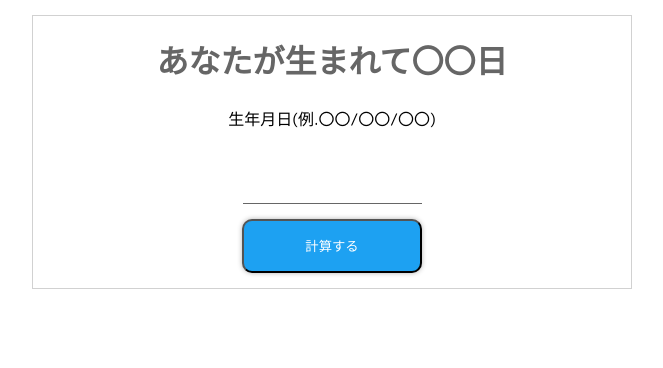
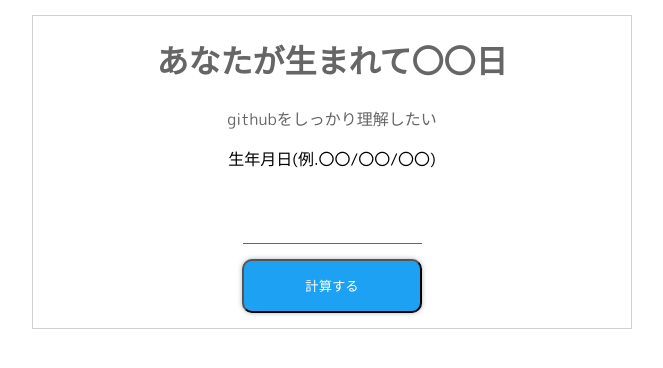
Before and after one commit to umimaru2423/pbl_share, a Flask app: page /calc in a window 1280 px wide. Shown: the top 368 px of the page, without its empty margins (308-971 px from the left). Run offline with Flask 2, Linux system fonts and the light colour scheme.

Commit message:
ファイル修正

```diff
--- a/templates/form.html
+++ b/templates/form.html
@@ -9,6 +9,7 @@
     <div class="content">
         <header>
             <h1>あなたが生まれて〇〇日</h1>
+            <p>githubをしっかり理解したい</p>
         </header>
         <form action="/calc" method="POST">
             <div class="control">
```
